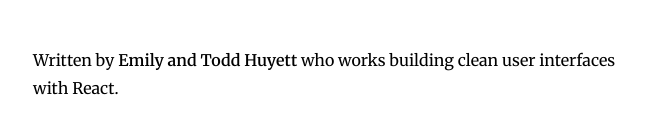
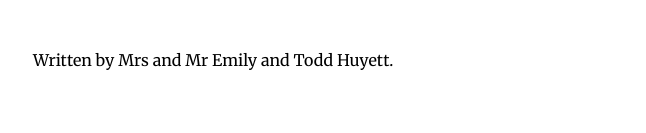
Before and after one commit to prokopious/nextjs, a Next.js app: page / in a window 1280 px wide. Shown: the part 152-285 px from the top of the page, without its empty margins (303-949 px from the left). Built offline with nearby package versions, Linux system fonts and the light colour scheme; what @tailwindcss/typography would draw is missing.

Commit message:
'sdsdfs'

```diff
--- a/components/common/Bio/Bio.js
+++ b/components/common/Bio/Bio.js
@@ -11,8 +11,7 @@ export function Bio({ className }) {
 
 
       <p className="text-base leading-7">
-        Written by <b className="font-semibold">Emily and Todd Huyett</b>{" "}
-        {author.summary}{" "}
+        Written by Mrs and Mr Emily and Todd Huyett.
 
       </p>
     </div>
--- a/config/seo.json
+++ b/config/seo.json
@@ -1,11 +1,11 @@
 {
   "siteMetadata": {
-    "title": "Next.js Starter Blog",
+    "title": "eM",
     "author": {
-      "name": "Jose Felix",
-      "summary": "who works building clean user interfaces with React."
+      "name": "Emily Huyett",
+      "summary": "who live amongst the pines."
     },
-    "description": "A blog created with Next.js and Tailwind.css",
+    "description": "A blog created with Next.js",
     "siteUrl": "https://nextjs-starter-blog-demo.netlify.app/",
     "language": "en-US",
     "social": {
```
